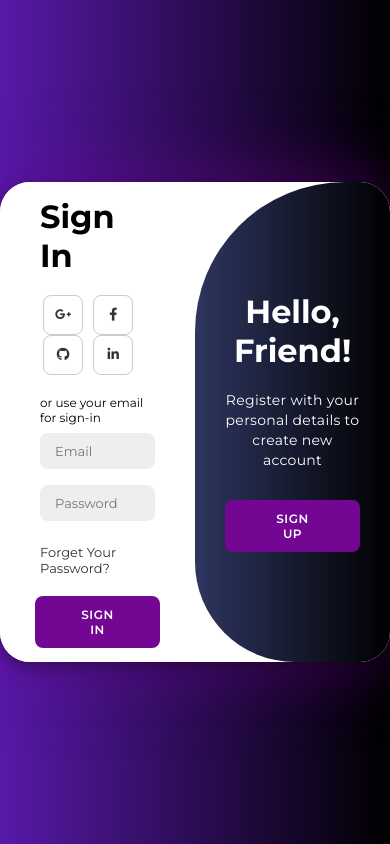
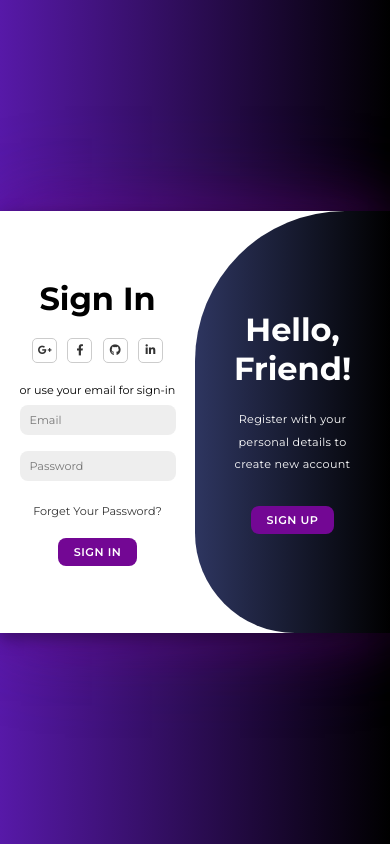
Before and after one commit to S-Hari-Prasath/Dynamic-Login, a plain HTML site: page index.html in a window 390 px wide. Drawn offline with Linux system fonts and the light colour scheme.

Commit message:
Update login2.css

```diff
--- a/login2.css
+++ b/login2.css
@@ -1,13 +1,13 @@
 @import url('https://fonts.googleapis.com/css2?family=Montserrat:wght@300;400;500;600;700&display=swap');
 
-*{
+* {
     margin: 0;
     padding: 0;
     box-sizing: border-box;
     font-family: 'Montserrat', sans-serif;
 }
 
-body{
+body {
     background-color: #c9d6ff;
     background: linear-gradient(to right, #000000 0%, #5719a8 100%);
     display: flex;
@@ -31,52 +31,51 @@ body{
     background-color: #fff;
     border-radius: 30px;
     box-shadow: 0 5px 15px rgba(0, 0, 0, 0.35),
-                0 0 60px rgba(115, 7, 148, 0.4), /* Outer glow */
-                0 0 100px rgba(115, 7, 148, 0.2); /* More spread for the aura */
+                0 0 60px rgba(115, 7, 148, 0.4),
+                0 0 100px rgba(115, 7, 148, 0.2);
     position: relative;
     overflow: hidden;
-    width: 768px;
-    max-width: 100%;
-    min-height: 480px;
+    width: 90vw; /* Fluid width for responsiveness */
+    max-width: 768px;
+    min-height: 60vh;
     transition: transform 0.6s ease-in-out, box-shadow 0.6s ease-in-out;
 }
 
 .container:hover {
     transform: scale(1.05) rotate(1deg);
     box-shadow: 0 10px 30px rgba(0, 0, 0, 0.5),
-                0 0 100px rgba(115, 7, 148, 0.6), /* Stronger outer glow on hover */
-                0 0 150px rgba(115, 7, 148, 0.3); /* Increase the spread for hover */
+                0 0 100px rgba(115, 7, 148, 0.6),
+                0 0 150px rgba(115, 7, 148, 0.3);
 }
 
-
-.container p{
-    font-size: 14px;
-    line-height: 20px;
+.container p {
+    font-size: 1rem;
+    line-height: 1.4rem;
     letter-spacing: 0.3px;
     margin: 20px 0;
 }
 
-.container span{
-    font-size: 12px;
+.container span {
+    font-size: 0.9rem;
 }
 
-.container a{
+.container a {
     color: #333;
-    font-size: 13px;
+    font-size: 0.9rem;
     text-decoration: none;
     margin: 15px 0 10px;
     transition: color 0.3s ease;
 }
 
-.container a:hover{
+.container a:hover {
     color: #730794;
 }
 
-.container button{
+.container button {
     background-color: #730794;
     color: #fff;
-    font-size: 12px;
-    padding: 10px 45px;
+    font-size: 0.9rem;
+    padding: 10px 30px;
     border: 1px solid transparent;
     border-radius: 8px;
     font-weight: 600;
@@ -87,81 +86,81 @@ body{
     transition: transform 0.4s, background-color 0.3s ease;
 }
 
-.container button:hover{
+.container button:hover {
     background-color: #5c6bc0;
     transform: scale(1.1);
 }
 
-.container form{
+.container form {
     background-color: #fff;
     display: flex;
     align-items: center;
     justify-content: center;
     flex-direction: column;
-    padding: 0 40px;
+    padding: 0 5vw;
     height: 100%;
     transition: all 0.6s ease-in-out;
 }
 
-.container input{
+.container input {
     background-color: #eee;
     border: none;
     margin: 8px 0;
     padding: 10px 15px;
-    font-size: 13px;
+    font-size: 0.9rem;
     border-radius: 8px;
     width: 100%;
     outline: none;
     transition: box-shadow 0.3s ease;
 }
 
-.container input:focus{
+.container input:focus {
     box-shadow: 0 0 10px rgba(115, 7, 148, 0.5);
 }
 
-.form-container{
+.form-container {
     position: absolute;
     top: 0;
     height: 100%;
     transition: all 0.6s ease-in-out;
 }
 
-.sign-in{
+.sign-in {
     left: 0;
     width: 50%;
     z-index: 2;
 }
 
-.container.active .sign-in{
+.container.active .sign-in {
     transform: translateX(100%);
 }
 
-.sign-up{
+.sign-up {
     left: 0;
     width: 50%;
     opacity: 0;
     z-index: 1;
 }
 
-.container.active .sign-up{
+.container.active .sign-up {
     transform: translateX(100%);
     opacity: 1;
     z-index: 5;
     animation: move 0.6s;
 }
 
-@keyframes move{
-    0%, 49.99%{
+@keyframes move {
+    0%, 49.99% {
         opacity: 0;
         z-index: 1;
     }
-    50%, 100%{
+    50%, 100% {
         opacity: 1;
         z-index: 5;
     }
 }
 
-.social-icons{
+.social-icons {
     margin: 20px 0;
     animation: fadeIn 2s ease-in;
 }
@@ -175,30 +174,19 @@ body{
     }
 }
 
-.social-icons a{
+.social-icons a {
     border: 1px solid #ccc;
     border-radius: 20%;
     display: inline-flex;
     justify-content: center;
     align-items: center;
     margin: 0 3px;
-    width: 40px;
-    height: 40px;
-    transition: transform 0.4s, border-color 0.4s;
-}
-.social-icons a{
-    border: 1px solid #ccc;
-    border-radius: 20%;
-    display: inline-flex;
-    justify-content: center;
-    align-items: center;
-    margin: 0 3px;
-    width: 40px;
-    height: 40px;
+    width: 35px;
+    height: 35px;
     transition: transform 0.4s, border-color 0.4s;
 }
 
-.social-icons a:hover{
+.social-icons a:hover {
     border-color: #730794;
     animation: bounce 0.6s ease-in-out;
 }
@@ -215,7 +203,7 @@ body{
     }
 }
 
-.toggle-container{
+.toggle-container {
     position: absolute;
     top: 0;
     left: 50%;
@@ -227,12 +215,12 @@ body{
     z-index: 1000;
 }
 
-.container.active .toggle-container{
+.container.active .toggle-container {
     transform: translateX(-100%);
     border-radius: 0 150px 100px 0;
 }
 
-.toggle{
+.toggle {
     background-color: #512da8;
     height: 100%;
     background: linear-gradient(to right, #5c6bc0, #000000);
@@ -255,11 +243,11 @@ body{
     }
 }
 
-.container.active .toggle{
+.container.active .toggle {
     transform: translateX(50%);
 }
 
-.toggle-panel{
+.toggle-panel {
     position: absolute;
     width: 50%;
     height: 100%;
@@ -274,19 +262,70 @@ body{
     transition: all 0.6s ease-in-out;
 }
 
-.toggle-left{
+.toggle-left {
     transform: translateX(-200%);
 }
 
-.container.active .toggle-left{
+.container.active .toggle-left {
     transform: translateX(0);
 }
 
-.toggle-right{
+.toggle-right {
     right: 0;
     transform: translateX(0);
 }
 
-.container.active .toggle-right{
+.container.active .toggle-right {
     transform: translateX(200%);
 }
+
+/* Responsive for smaller screens */
+@media (max-width: 768px) {
+    .container {
+        width: 95vw;
+        min-height: 50vh;
+    }
+
+    .container p, .container span, .container a, .container button {
+        font-size: 0.8rem;
+    }
+
+    .container button {
+        padding: 8px 20px;
+    }
+
+    .container input {
+        font-size: 0.8rem;
+        padding: 8px 12px;
+    }
+
+    .social-icons a {
+        width: 30px;
+        height: 30px;
+    }
+}
+
+@media (max-width: 480px) {
+    .container {
+        width: 100vw;
+        border-radius: 0;
+    }
+
+    .container p, .container span, .container a, .container button {
+        font-size: 0.7rem;
+    }
+
+    .container button {
+        padding: 6px 15px;
+    }
+
+    .container input {
+        font-size: 0.7rem;
+        padding: 8px 10px;
+    }
+
+    .social-icons a {
+        width: 25px;
+        height: 25px;
+    }
+}
```
